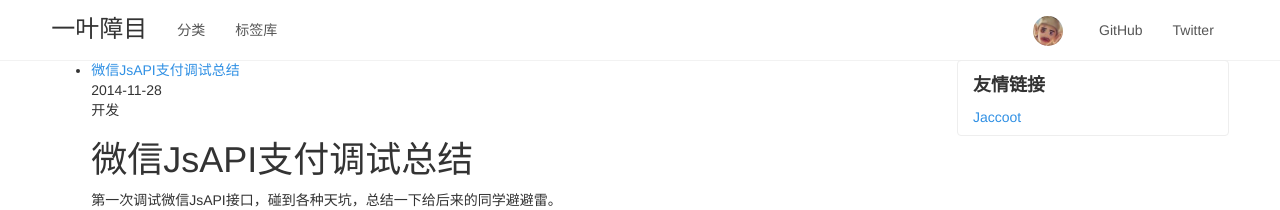
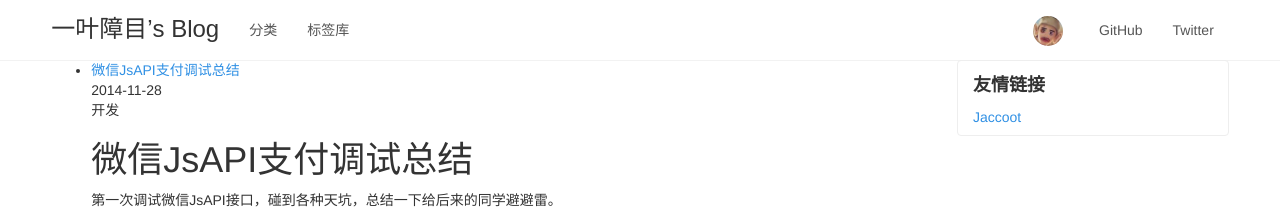
Before and after one commit to ddkangfu/ddkangfu.github.io, a Jekyll site: the page built from index.html, in a window 1280 px wide and 900 px high. Shown: the top 210 px of the window. Built offline with Jekyll 4.4.1, drawn with Linux system fonts in a browser that asks for light colours; some web fonts are replaced; Markdown is read by kramdown in place of the engine named in the settings; the list of posts is cut into pages by our own code.

Commit message:
修改了模板的banner.

```diff
--- a/_layouts/default.html
+++ b/_layouts/default.html
@@ -12,7 +12,7 @@
     <header class="navbar navbar-light" role="banner" id="top">
       <div class="container-fluid">
         <div class="navbar-header">
-          <a href="./" class="navbar-brand font-logo">一叶障目</a>
+          <a href="./" class="navbar-brand font-logo">一叶障目’s Blog</a>
         </div>
         <nav class="collapse navbar-collapse bs-navbar-collapse" role="navigation">
           <ul class="nav navbar-nav">
```
